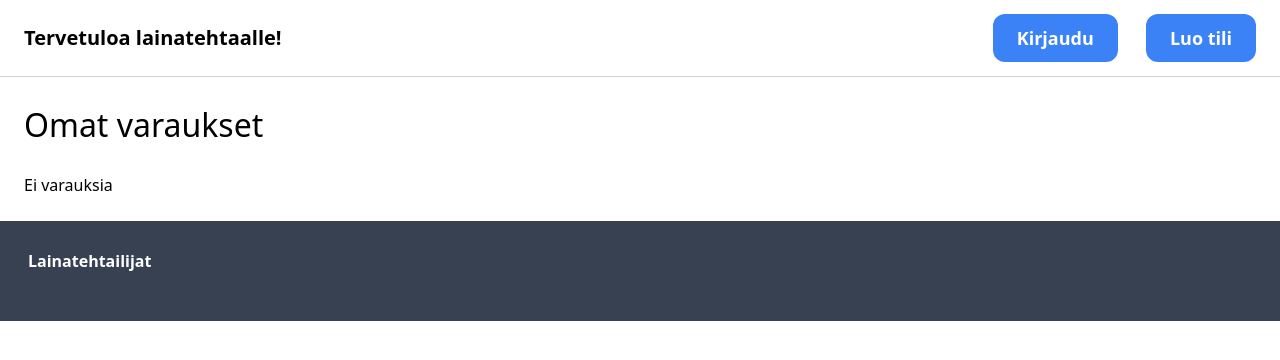
After one commit to Teemu-Kostamo/lainatehtailijat, a Django app: page /reservations/ in a window 1280 px wide. The commit adds this page. Shown: the top 360 px of the page. Run offline with Django 5.2, Linux system fonts and the light colour scheme; some libraries are stand-ins or nearby versions.

Commit message:
varaukset-sivu raakile

```diff
--- a/lainatehtailijat/lainatehdas/templates/lainatehdas/base.html
+++ b/lainatehtailijat/lainatehdas/templates/lainatehdas/base.html
@@ -10,6 +10,7 @@
         <body>
             <nav class="py-6 px-6 flex justify-between items-center border-b border-gray-300">
             {% if request.user.is_authenticated %}
+            <a href="{% url 'lainatehdas:reservations'%}" class="px-6 py-3 text-lg font-semibold bg-green-500 text-white rounded-xl hover:bg-green-700">Omat varaukset</a>
             <a href="/" class="text-xl font-semibold">Tervetuloa {{request.user.username}}!</a>
             <div class="space-x-6">
                 <form id="logout-form" action="{% url 'lainatehdas:logout' %}" method="post">
@@ -28,8 +29,8 @@
               {%block content%}
               {% endblock %}
             </div>
-            <footer class="py-6 px-6 flex justify-between bg-gray-700">
-                <div class="w-2/3 pr-10">
+            <footer class="py-7 px-7 flex justify-between bg-gray-700">
+                <div class="w-1/3 pr-7">
                     <h3 class="mb-5 font-semibold text-white">Lainatehtailijat</h3>
                 </div>
                 </footer>
--- /dev/null
+++ b/lainatehtailijat/lainatehdas/templates/lainatehdas/reservations.html
@@ -0,0 +1,17 @@
+{% extends "lainatehdas/base.html" %}
+
+{% block title %}Omat varaukset{% endblock %}
+
+{% block content %}
+<h1 style="font-size:200%">Omat varaukset</h1>
+<br>
+{% if items_list %}
+<ul>
+    {% for item in items_list %}
+            <li><a href="{% url 'lainatehdas:detail' item.id %}">{{item}} - {{item.get_item_avail_display}}</a></li>
+    {% endfor %}
+</ul>
+{% else %}
+    <p>Ei varauksia</p>
+{% endif %}
+{% endblock %}
--- a/lainatehtailijat/lainatehdas/urls.py
+++ b/lainatehtailijat/lainatehdas/urls.py
@@ -9,6 +9,7 @@ urlpatterns = [
     path('login/', auth_views.LoginView.as_view(template_name='lainatehdas/login.html',authentication_form=UserLoginForm), name='login'),
     path('logout/', auth_views.LogoutView.as_view(), name='logout'),
     path('main/', views.main, name='main'),
+    path('reservations/', views.reservations, name='reservations'),
     path('main/<int:item_id>/', views.detail, name='detail')
 
 ]
--- a/lainatehtailijat/lainatehdas/views.py
+++ b/lainatehtailijat/lainatehdas/views.py
@@ -33,3 +33,6 @@ def main(request):
 def detail(request, item_id):
     item = get_object_or_404(Item, pk = item_id)
     return render(request, 'lainatehdas/detail.html', {'item' : item})
+
+def reservations(request):
+    return render(request, 'lainatehdas/reservations.html')
```
